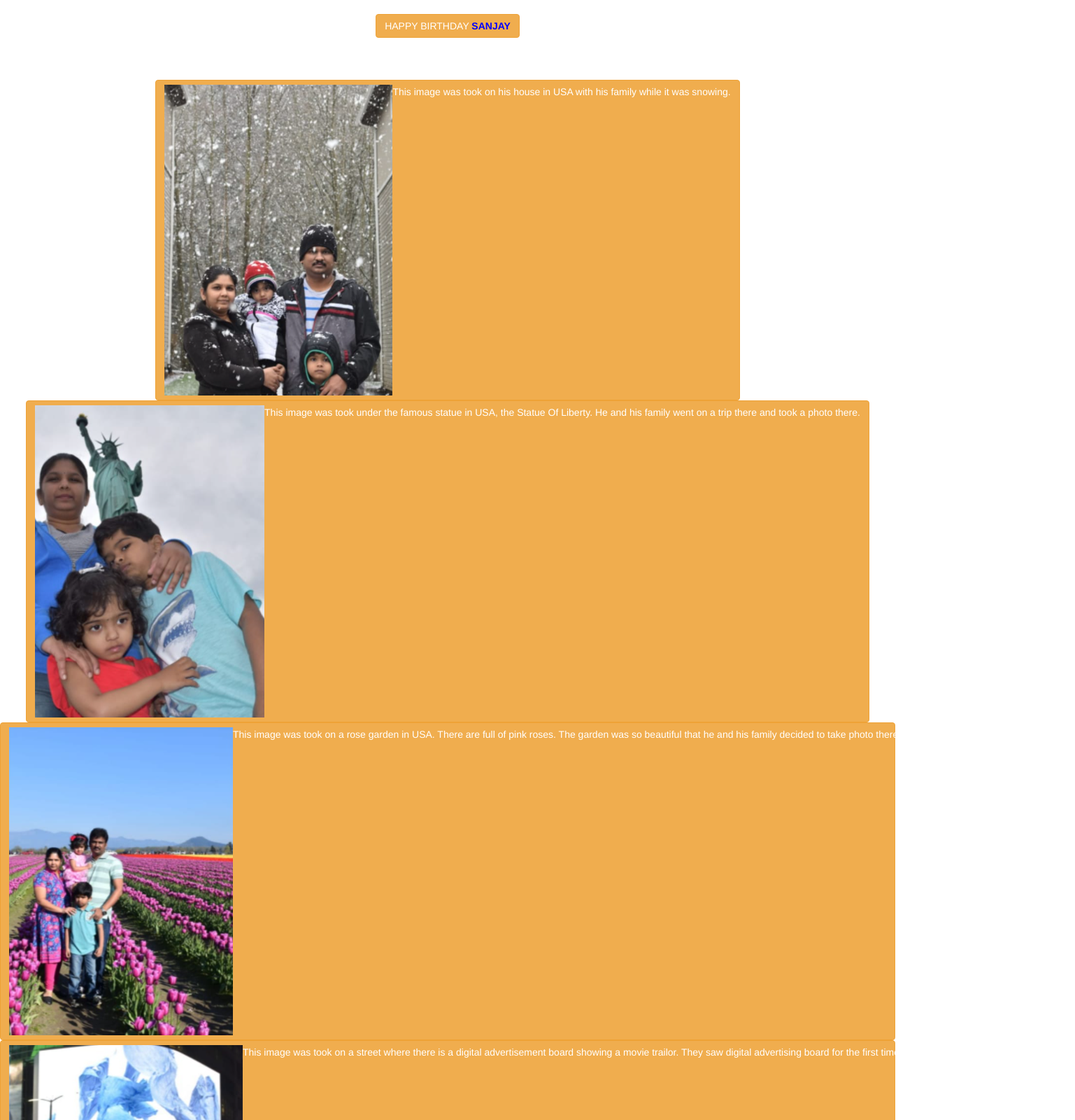
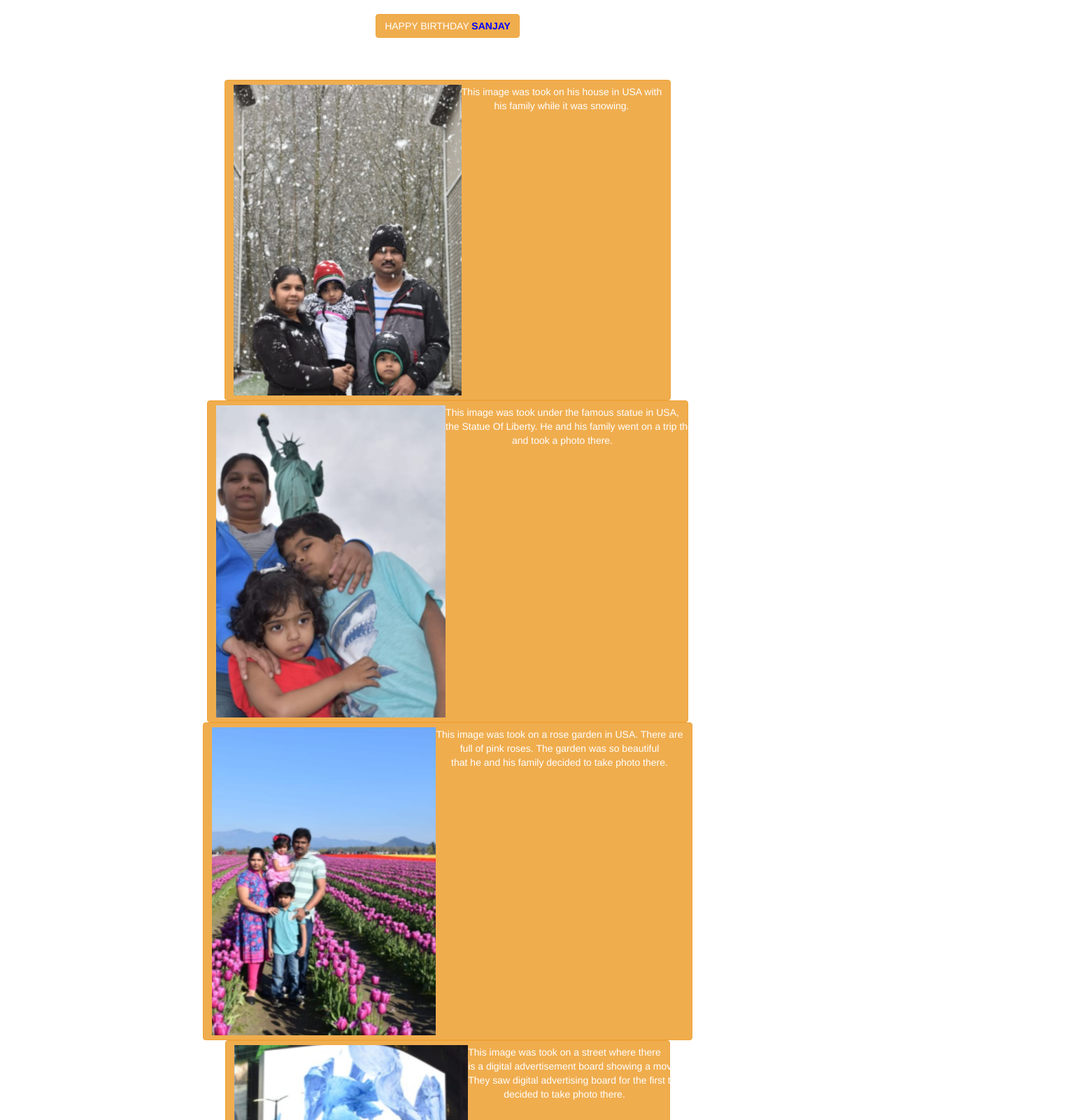
Before and after one commit to yuki-90-website/SANJAY-BDAY, a plain HTML site: page index.html in a window 1280 px wide. Shown: the top 1600 px of the page at 70% size, 1537 px wide, since content can reach past the window. Drawn offline with nearby package versions, Linux system fonts and the light colour scheme.

Commit message:
Update index.html

```diff
--- a/index.html
+++ b/index.html
@@ -19,25 +19,25 @@
     <span>
         <img src="snajay 1.png" id="1" style="float:left">
     </span>
-    This image was took on his house in USA with his family while it was snowing.
+    This image was took on his house in USA with<br> his family while it was snowing.
     </div>
     <div class="btn btn-warning s1">
     <span>
         <img src="snajay 2.png" id="1" style="float:left">
     </span>
-    This image was took under the famous statue in USA, the Statue Of Liberty. He and his family went on a trip there and took a photo there.
+    This image was took under the famous statue in USA,<br> the Statue Of Liberty. He and his family went on a trip there<br> and took a photo there.
     </div>
     <div class="btn btn-warning s1">
     <span>
         <img src="snajay 3.png" id="1" style="float:left">
     </span>
-    This image was took on a rose garden in USA. There are full of pink roses. The garden was so beautiful that he and his family decided to take photo there.
+    This image was took on a rose garden in USA. There are<br> full of pink roses. The garden was so beautiful<br> that he and his family decided to take photo there.
     </div>
     <div class="btn btn-warning s1">
     <span>
         <img src="snajay 4.png" id="1" style="float:left">
     </span>
-    This image was took on a street where there is a digital advertisement board showing a movie trailor. They saw digital advertising board for the first time in USA and decided to take photo there.
+    This image was took on a street where there <br>is a digital advertisement board showing a movie trailor.<br> They saw digital advertising board for the first time in USA and<br> decided to take photo there.
     </div>
     </center>
   </body>
```
